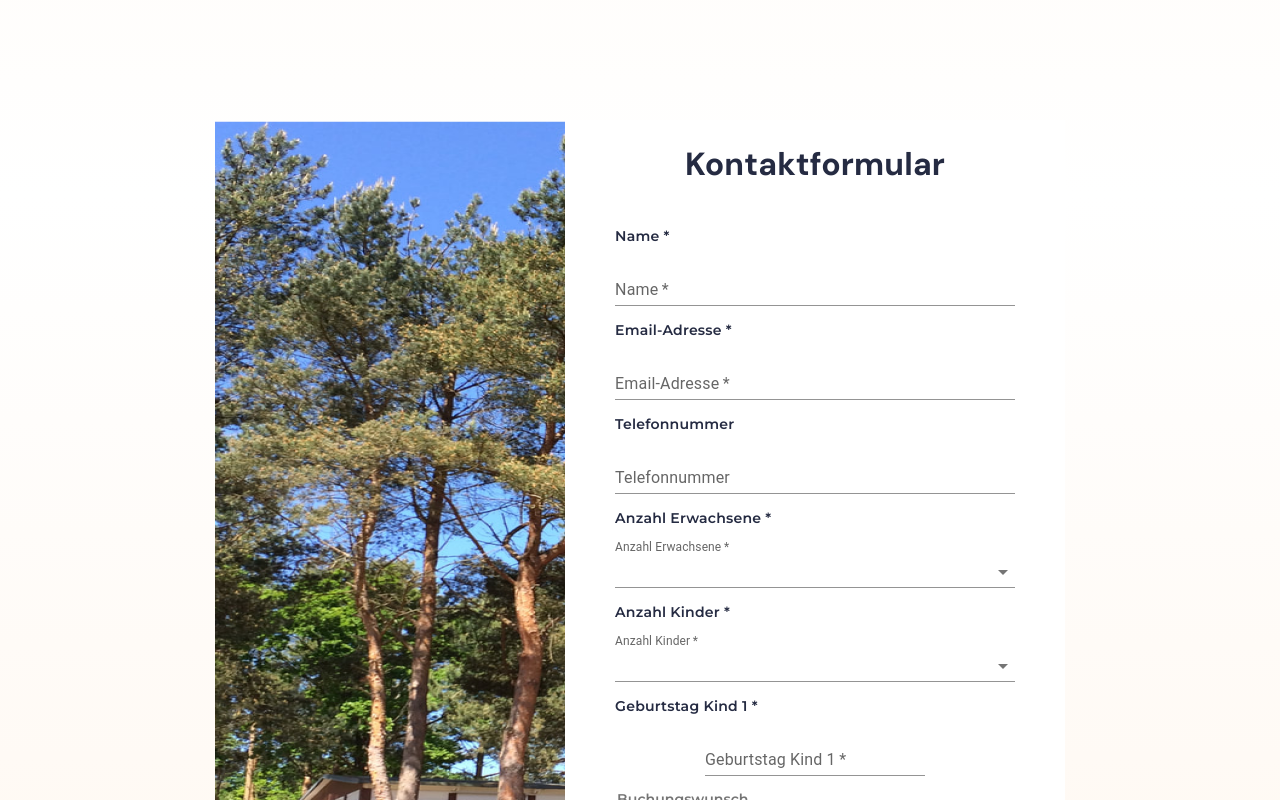
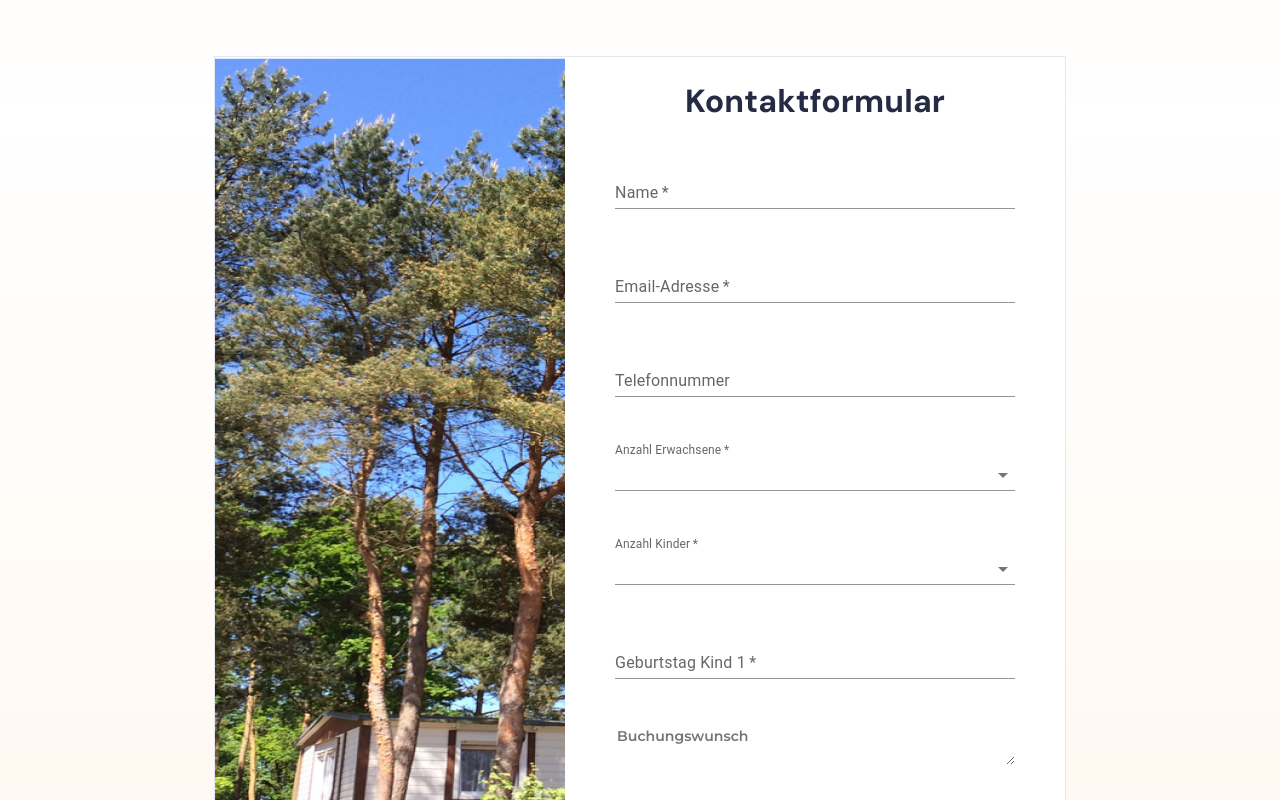
Before and after one commit to alxgrk/familien-urlaub-ruegen, a Next.js app: page /buchung in a window 1280 px wide. Shown: the part 1280-2080 px from the top of the page. Built offline with nearby package versions, Linux system fonts and the light colour scheme; a web font is replaced by a local one.

Commit message:
fix responsiveness on buchung

```diff
--- a/pages/buchung.tsx
+++ b/pages/buchung.tsx
@@ -4,22 +4,20 @@ import {
   TextField,
   FormControl,
   InputLabel,
-  MenuItem,
   FormHelperText,
   Select,
-  Icon,
 } from "@mui/material";
 import { LocalizationProvider, DatePicker } from "@mui/x-date-pickers";
 import { AdapterDateFns } from "@mui/x-date-pickers/AdapterDateFns";
-import Link from "next/link";
 import { useRouter } from "next/router";
 import SidePageHeader from "../components/side-page-header";
 import Footer from "../components/footer";
+import Sidebar from "../components/Sidebar";
 
 const Buchung: NextPage = () => {
   const [
-    formControlInputStyle1DateTimePickerValue,
-    setFormControlInputStyle1DateTimePickerValue,
+    birthdayChild1,
+    setBirthdayChild1,
   ] = useState<string | null>(null);
   const router = useRouter();
 
@@ -53,14 +51,14 @@ const Buchung: NextPage = () => {
           mobileNavigationMenuHeight="1.5rem"
         />
         <div className="self-stretch [background:linear-gradient(180deg,_#fff5eb,_#fff_50.52%,_#fff5eb)] flex flex-row items-center justify-start">
-          <div className="self-stretch w-[12.5rem] overflow-hidden shrink-0 lg:hidden" />
+          <Sidebar/>
           <div className="flex-1 flex flex-col items-center justify-start">
             <div className="self-stretch flex flex-col items-center justify-start">
               <div className="self-stretch flex flex-col py-[6rem] px-[0.5rem] items-center justify-start gap-[0.5rem]">
-                <b className="self-stretch relative leading-[125%]">
+                <b className="self-center relative leading-[125%] sm:text-[2rem]">
                   Unsere Verfügbarkeiten
                 </b>
-                <div className="self-stretch relative text-[1.25rem] leading-[125%] font-medium text-dimgray-100">
+                <div className="self-center relative text-[1.25rem] leading-[125%] font-medium text-dimgray-100 sm:text-[1rem]">
                   Klicken Sie auf die An- und Abreisedaten in der jeweiligen
                   Kategorie.
                 </div>
@@ -70,19 +68,20 @@ const Buchung: NextPage = () => {
                   src="/calendar-11@2x.png"
                 />
               </div>
-              <div className="self-stretch flex flex-row py-[4rem] px-[0.5rem] items-center justify-center text-[2rem] text-darkslategray sm:flex-col sm:items-center sm:justify-between sm:gap-[0rem]">
+              <div className="self-center flex flex-row items-center justify-center text-[2rem] text-darkslategray
+              border-[1px] border-solid border-slate-200
+              md:flex-col sm:flex-col sm:py-[0.5rem]">
                 <img
-                  className="self-stretch relative max-h-full w-[21.88rem] overflow-hidden shrink-0 object-cover sm:hidden sm:w-[26.25rem] sm:flex-1 sm:min-w-[18.75rem] sm:max-w-[26.25rem]"
+                  className="self-stretch relative max-w-[21.88rem] overflow-hidden shrink-0 object-cover
+                  md:hidden sm:hidden"
                   alt=""
                   src="/cover@2x.png"
                 />
-                <div className="self-stretch bg-light-text-color overflow-hidden flex flex-col py-[1.5rem] px-[3.13rem] box-border items-center justify-start gap-[2.5rem] min-w-[31.25rem] max-w-[37.5rem]">
+                <div className="self-stretch bg-light-text-color overflow-hidden flex flex-col py-[1.5rem] px-[3.13rem] box-border
+                items-center justify-start gap-[2.5rem] min-w-[31.25rem] max-w-[37.5rem] sm:min-w-[10rem] sm:px-[1rem]">
                   <b className="relative leading-[125%]">Kontaktformular</b>
                   <form className="self-stretch rounded-[1px] bg-light-text-color overflow-hidden flex flex-col items-start justify-start gap-[0.63rem]">
                     <div className="self-stretch h-[5.25rem] flex flex-col items-start justify-start gap-[0.63rem]">
-                      <div className="self-stretch relative text-[0.88rem] tracking-[0.2px] leading-[1.5rem] font-semibold font-link text-darkslategray text-left">
-                        Name *
-                      </div>
                       <TextField
                         className="[border:none] bg-[transparent] self-stretch"
                         color="primary"
@@ -96,9 +95,6 @@ const Buchung: NextPage = () => {
                       />
                     </div>
                     <div className="self-stretch h-[5.25rem] flex flex-col items-start justify-start gap-[0.63rem]">
-                      <div className="self-stretch relative text-[0.88rem] tracking-[0.2px] leading-[1.5rem] font-semibold font-link text-darkslategray text-left">
-                        Email-Adresse *
-                      </div>
                       <TextField
                         className="[border:none] bg-[transparent] self-stretch"
                         color="primary"
@@ -112,9 +108,6 @@ const Buchung: NextPage = () => {
                       />
                     </div>
                     <div className="self-stretch h-[5.25rem] flex flex-col items-start justify-start gap-[0.63rem]">
-                      <div className="self-stretch relative text-[0.88rem] tracking-[0.2px] leading-[1.5rem] font-semibold font-link text-darkslategray text-left">
-                        Telefonnummer
-                      </div>
                       <TextField
                         className="[border:none] bg-[transparent] self-stretch"
                         color="primary"
@@ -127,9 +120,6 @@ const Buchung: NextPage = () => {
                       />
                     </div>
                     <div className="self-stretch h-[5.25rem] flex flex-col items-start justify-start gap-[0.63rem]">
-                      <div className="self-stretch relative text-[0.88rem] tracking-[0.2px] leading-[1.5rem] font-semibold font-link text-darkslategray text-left">
-                        Anzahl Erwachsene *
-                      </div>
                       <FormControl
                         className="self-stretch"
                         variant="standard"
@@ -148,9 +138,6 @@ const Buchung: NextPage = () => {
                       </FormControl>
                     </div>
                     <div className="self-stretch h-[5.25rem] flex flex-col items-start justify-start gap-[0.63rem]">
-                      <div className="self-stretch relative text-[0.88rem] tracking-[0.2px] leading-[1.5rem] font-semibold font-link text-darkslategray text-left">
-                        Anzahl Kinder *
-                      </div>
                       <FormControl
                         className="self-stretch"
                         variant="standard"
@@ -167,22 +154,12 @@ const Buchung: NextPage = () => {
                       </FormControl>
                     </div>
                     <div className="self-stretch h-[5.25rem] flex flex-col items-start justify-start gap-[0.63rem]">
-                      <div className="self-stretch relative text-[0.88rem] tracking-[0.2px] leading-[1.5rem] font-semibold font-link text-darkslategray text-left">
-                        Geburtstag Kind 1 *
-                      </div>
-                      <div className="self-stretch">
                       <DatePicker
+                        className="self-stretch"
                         label="Geburtstag Kind 1"
-                          value={formControlInputStyle1DateTimePickerValue}
+                        value={birthdayChild1}
                         onChange={(newValue: any) => {
-                            setFormControlInputStyle1DateTimePickerValue(
-                              newValue
-                            );
-                          }}
-                          components={{
-                            OpenPickerIcon: () => (
-                              <Icon>calendar_today_sharp</Icon>
-                            ),
+                          setBirthdayChild1(newValue);
                         }}
                         slotProps={{
                           textField: {
@@ -194,14 +171,14 @@ const Buchung: NextPage = () => {
                         }}
                       />
                     </div>
-                    </div>
                     <textarea
                       className="[border:none] bg-[transparent] font-semibold font-link text-[0.88rem] self-stretch flex flex-col items-start justify-start"
                       placeholder="Buchungswunsch"
                     />
                   </form>
                   <div
-                    className="rounded-45xl bg-rectangle-805 h-[2.75rem] flex flex-row py-[0rem] px-[1.25rem] box-border items-center justify-start cursor-pointer text-left text-[1.13rem] text-light-text-color"
+                    className="rounded-45xl bg-rectangle-805 h-[2.75rem] flex flex-row py-[0rem] px-[1.25rem] box-border items-center justify-start cursor-pointer
+                    text-left text-[1.13rem] text-light-text-color"
                     onClick={onSendButtonContainerClick}
                   >
                     <b className="relative leading-[1.5rem]">Abschicken</b>
@@ -211,7 +188,7 @@ const Buchung: NextPage = () => {
             </div>
             <Footer/>
           </div>
-          <div className="self-stretch w-[12.5rem] overflow-hidden shrink-0 lg:hidden" />
+          <Sidebar/>
         </div>
       </div>
     </LocalizationProvider>
```
Lines whose indentation alone changed are shown as unchanged.
